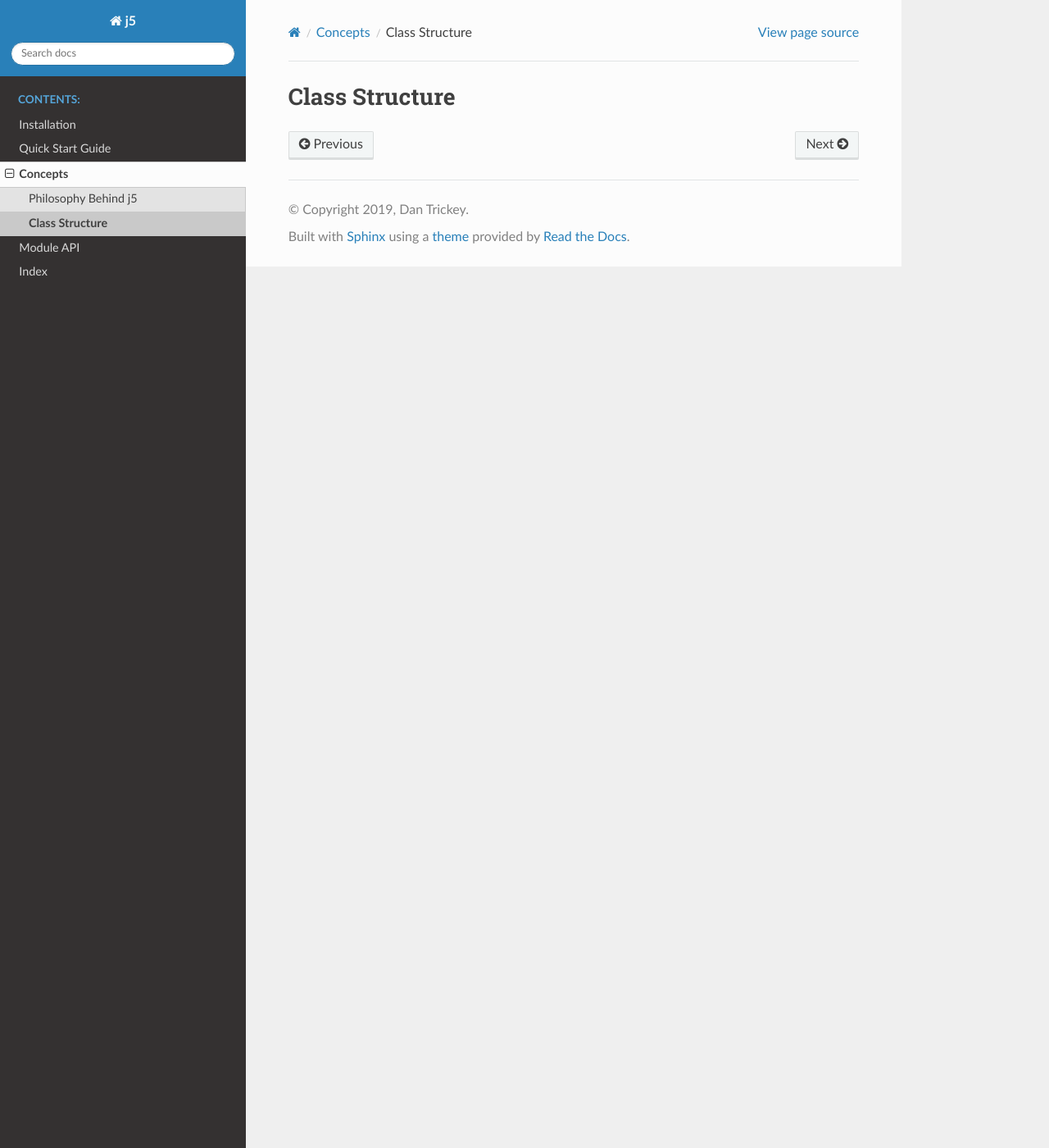
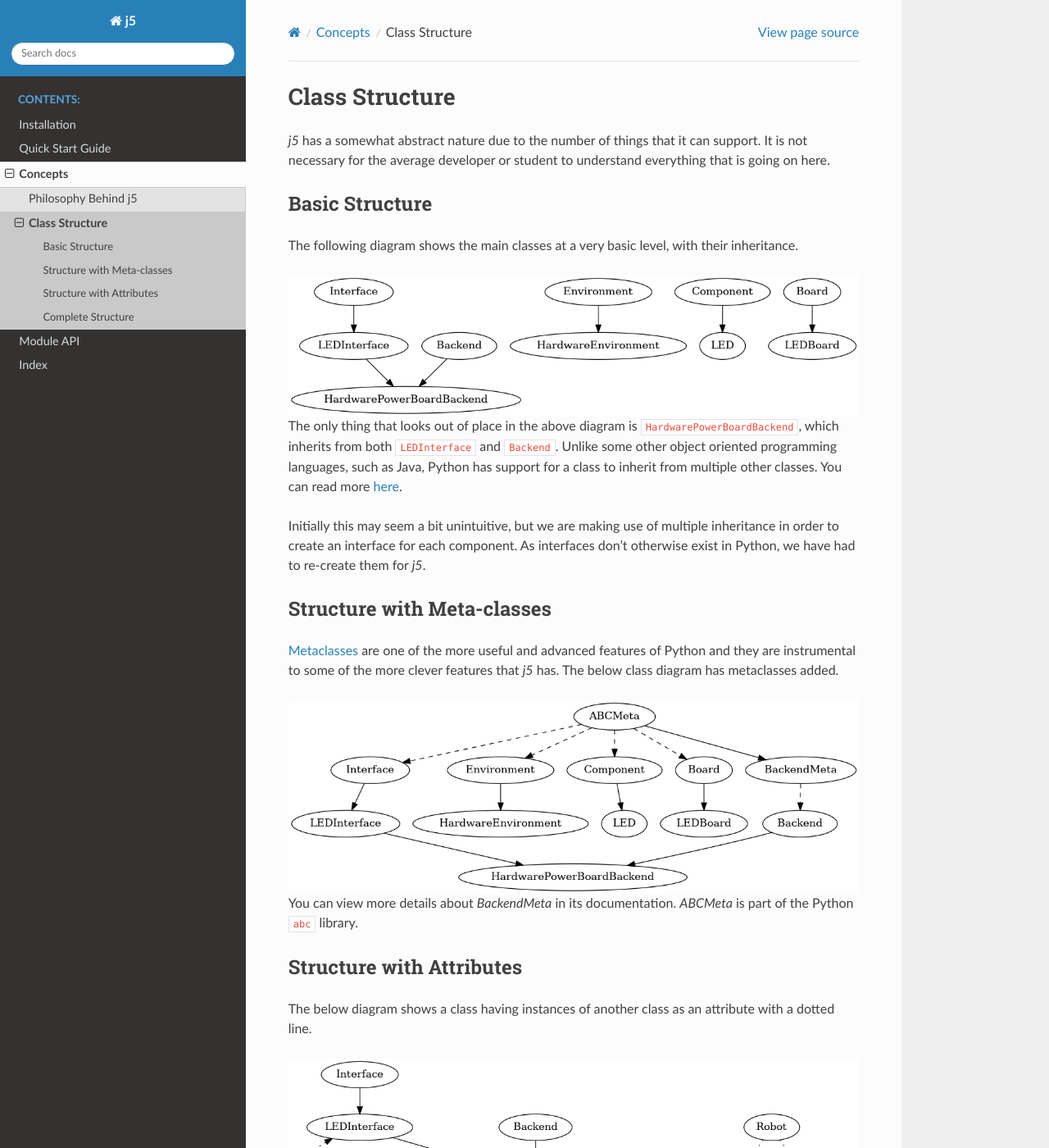
Before and after one commit to srobo/j5, a Sphinx documentation site: the page built from docs/concepts/structure.rst, in a window 1280 px wide and 1400 px high. Shown: the whole window at 82% size. Built offline with Sphinx 7.4.7 and the Read the Docs theme 2.0.0, drawn with Linux system fonts in a browser that asks for light colours; some of the changed text lies outside the part shown.

Commit message:
Add information about the class structure of j5.

```diff
--- a/docs/concepts/structure.rst
+++ b/docs/concepts/structure.rst
@@ -1,2 +1,104 @@
 Class Structure
 ===============
+
+`j5` has a somewhat abstract nature due to the number of things that it can support. It is not necessary for
+the average developer or student to understand everything that is going on here.
+
+Basic Structure
+---------------
+
+The following diagram shows the main classes at a very basic level, with their inheritance.
+
+.. graphviz::
+
+   digraph {
+        Interface -> LEDInterface
+        {LEDInterface, Backend} -> HardwarePowerBoardBackend
+        Environment -> HardwareEnvironment
+        Component -> LED
+        Board -> LEDBoard
+   }
+
+The only thing that looks out of place in the above diagram is ``HardwarePowerBoardBackend``, which inherits from both
+``LEDInterface`` and ``Backend``. Unlike some other object oriented programming languages, such as Java, Python
+has support for a class to inherit from multiple other classes. You can read more here_.
+
+Initially this may seem a bit unintuitive, but we are making use of multiple inheritance in order to create an
+interface for each component. As interfaces don't otherwise exist in Python, we have had to re-create them for `j5`.
+
+.. _here: https://www.python-course.eu/python3_multiple_inheritance.php
+
+Structure with Meta-classes
+---------------------------
+
+Metaclasses_ are one of the more useful and advanced features of Python and they are instrumental to some of the more
+clever features that `j5` has. The below class diagram has metaclasses added.
+
+
+.. graphviz::
+
+   digraph {
+        Interface -> LEDInterface
+        {LEDInterface, Backend} -> HardwarePowerBoardBackend
+        Environment -> HardwareEnvironment
+        Component -> LED
+        Board -> LEDBoard
+
+        ABCMeta -> BackendMeta
+        BackendMeta -> Backend [style=dashed]
+        ABCMeta -> {Board, Environment, Component, Interface} [style=dashed]
+   }
+
+You can view more details about `BackendMeta` in its documentation. `ABCMeta` is part of the Python ``abc`` library.
+
+.. _metaclasses: https://realpython.com/python-metaclasses/
+
+Structure with Attributes
+-------------------------
+
+The below diagram shows a class having instances of another class as an attribute with a dotted line.
+
+.. graphviz::
+
+   digraph {
+        Interface -> LEDInterface
+        {LEDInterface, Backend} -> HardwarePowerBoardBackend
+        Environment -> HardwareEnvironment
+        Component -> LED
+        Board -> PowerBoard
+
+        HardwarePowerBoardBackend -> {HardwareEnvironment, PowerBoard} [style=dotted]
+        PowerBoard -> LED [style=dotted]
+        Board -> PowerBoard [style=dotted]
+        BoardGroup -> PowerBoard [style=dotted]
+        LED -> LEDInterface [style=dotted]
+        Robot -> {BoardGroup, PowerBoard}  [style=dotted]
+   }
+
+Here we can see how the control flow of the robot is not immediately obvious, but also how we can easily swap out the
+modular components within the class structure to support different hardware and environments.
+
+Complete Structure
+------------------
+
+This diagram may occasionally be useful, and contains the entire class structure for a single board and component.
+
+.. graphviz::
+
+   digraph {
+        Interface -> LEDInterface
+        {LEDInterface, Backend} -> HardwarePowerBoardBackend
+        Environment -> HardwareEnvironment
+        Component -> LED
+        Board -> PowerBoard
+
+        ABCMeta -> BackendMeta
+        BackendMeta -> Backend [style=dashed]
+
+        HardwarePowerBoardBackend -> {HardwareEnvironment, PowerBoard} [style=dotted]
+        PowerBoard -> LED [style=dotted]
+        Board -> PowerBoard [style=dotted]
+        BoardGroup -> PowerBoard [style=dotted]
+        LED -> LEDInterface [style=dotted]
+        Robot -> {BoardGroup, PowerBoard}  [style=dotted]
+   }
```
